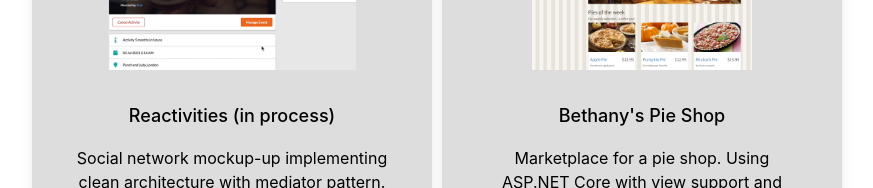
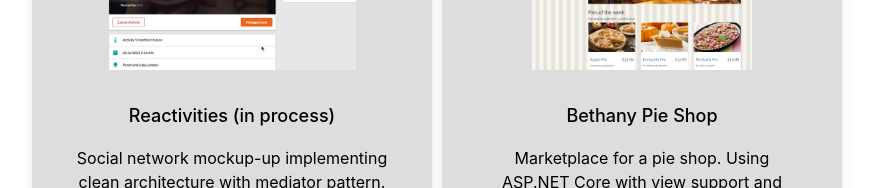
Before and after one commit to ParamontHdzGlz/paramontHdzGlz, a Next.js app: page / in a window 1280 px wide. Shown: the part 1253-1441 px from the top of the page, without its empty margins (203-1076 px from the left). Built offline with nearby package versions, Linux system fonts and the light colour scheme; some icons are missing.

Commit message:
fixing github pages 1

```diff
--- a/pages/index.tsx
+++ b/pages/index.tsx
@@ -123,7 +123,7 @@
               <div className="box text-center shadow-lg p-10 rounded-xl my-10 dark:bg-gray-800 flex-1">
                 <Image src={image_pieShop} alt="" height={150} className="mx-auto" />
                 <h3 className="text-lg font-medium pt-8 pb-2 dark:text-gray-400">
-                  Bethany's Pie Shop
+                  Bethany Pie Shop
                 </h3>
                 <p className="py-2 dark:text-gray-400">
                   {isEnglish ?
```
